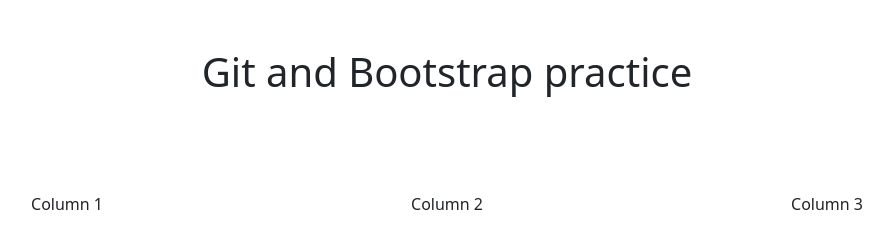
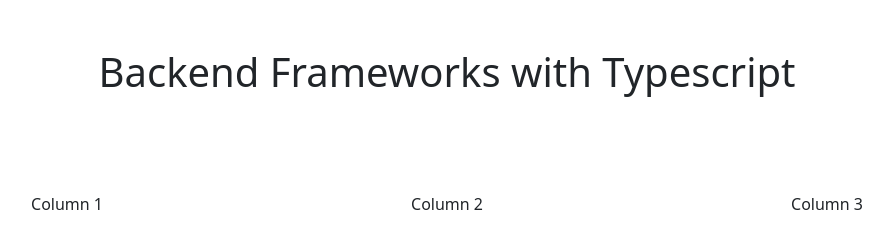
Before and after one commit to NicoalsD/backend-practice-0, a plain HTML site: page index.html in a window 1280 px wide. Shown: the whole page, without its empty margins (193-1086 px from the left). Drawn offline with nearby package versions, Linux system fonts and the light colour scheme.

Commit message:
change: change the tittle of the page

```diff
--- a/index.html
+++ b/index.html
@@ -12,7 +12,7 @@
 <body>
 
     <div class="container text-center">
-        <h1 class="p-5">Git and Bootstrap practice</h1>
+        <h1 class="p-5">Backend Frameworks with Typescript</h1>
         <div class="row mt-5">
             <div class="col">
                 Column 1
```
